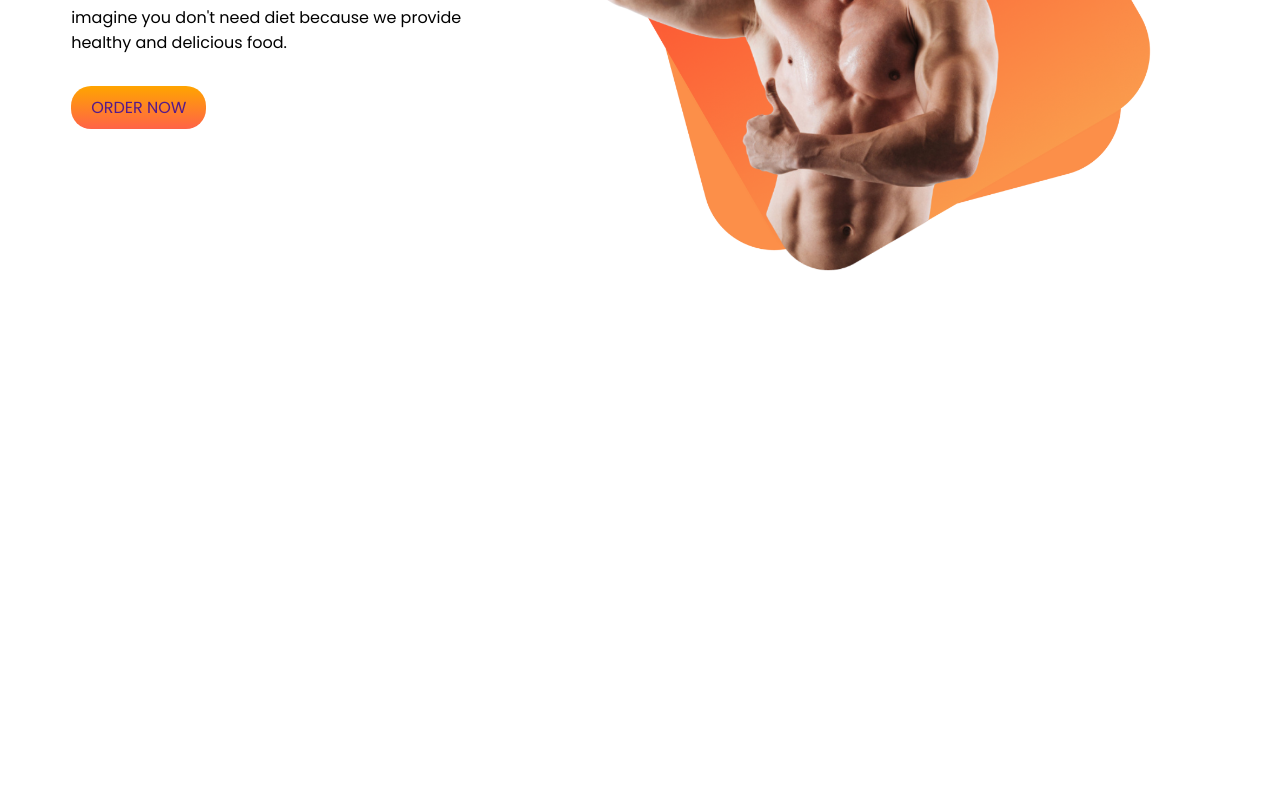
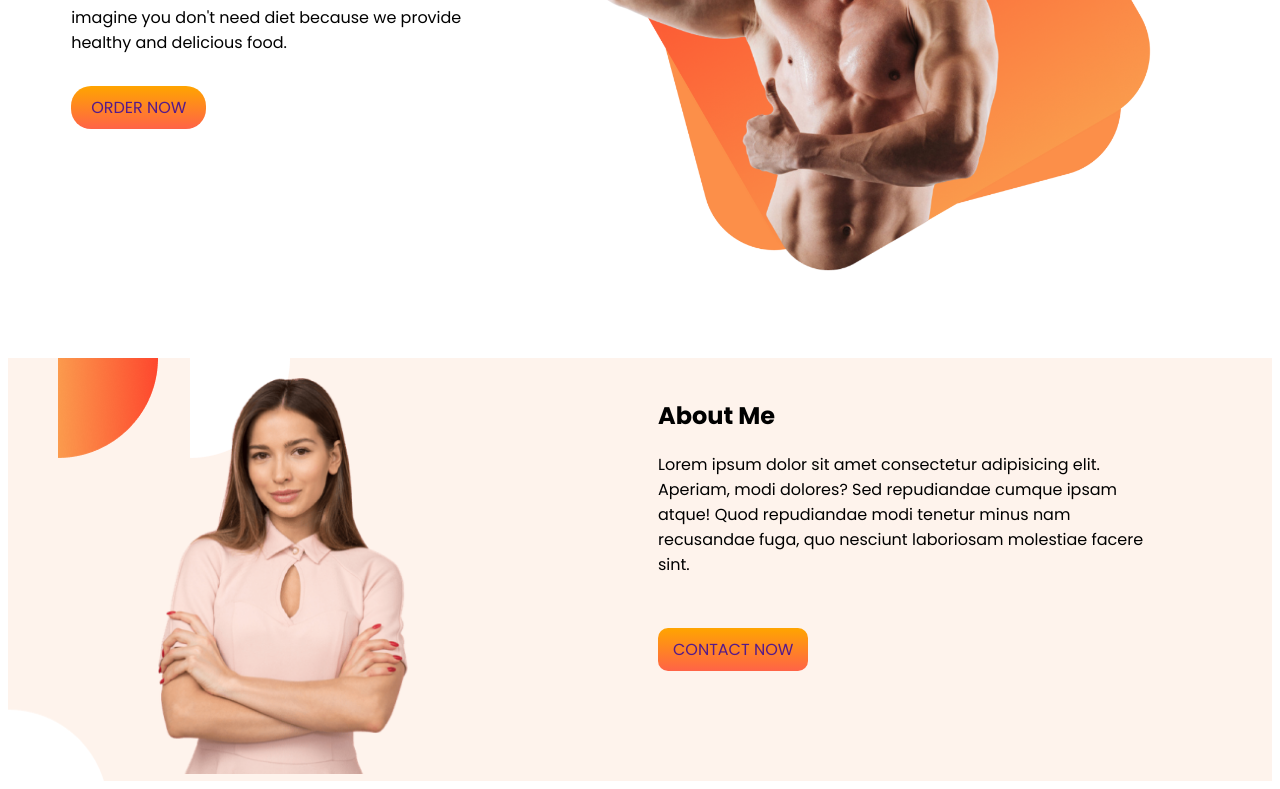
Before and after one commit to Meherab101/Assignment, a plain HTML site: page index.html in a window 1280 px wide. Shown: the part 301-1090 px from the top of the page. Before the commit the page ends 800 px from the top, so only its background shows below. Drawn offline with Linux system fonts and the light colour scheme.

Commit message:
second section done

```diff
--- a/index.html
+++ b/index.html
@@ -27,6 +27,18 @@
             <img src="images/gym-man.png" alt="">
         </div>
     </section>
+    <section class="second-section">
+        <div>
+            <img src="images/female/Person Image.png" alt="">
+        </div>
+        <div class="about-me">
+            <h1>About Me</h1>
+            <p>Lorem ipsum dolor sit amet consectetur adipisicing elit. Aperiam, modi dolores? Sed repudiandae cumque
+                ipsam atque! Quod repudiandae modi tenetur minus nam recusandae fuga, quo nesciunt laboriosam molestiae
+                facere sint.</p>
+            <a target="_blank" href="">CONTACT NOW</a>
+        </div>
+    </section>
 </body>
 
 </html>
--- a/style.css
+++ b/style.css
@@ -11,6 +11,7 @@ body {
 
 .first-sec {
     display: flex;
+    margin-bottom: 60px;
 }
 
 span {
@@ -35,3 +36,31 @@ span {
     margin-bottom: 40px;
 
 }
+
+.second-section {
+    display: flex;
+    background-image: url(images/shapes/7.png);
+}
+
+.second-section img {
+    width: 250px;
+    padding-left: 150px;
+    padding-top: 20px;
+}
+
+.about-me {
+    width: 40%;
+    padding-left: 250px;
+    padding-top: 20px;
+}
+
+.second-section a {
+    text-decoration: none;
+    background-image: linear-gradient(orange, tomato);
+    padding: 10px 15px;
+    border-radius: 10px;
+}
+
+.about-me p {
+    margin-bottom: 60px;
+}
```
